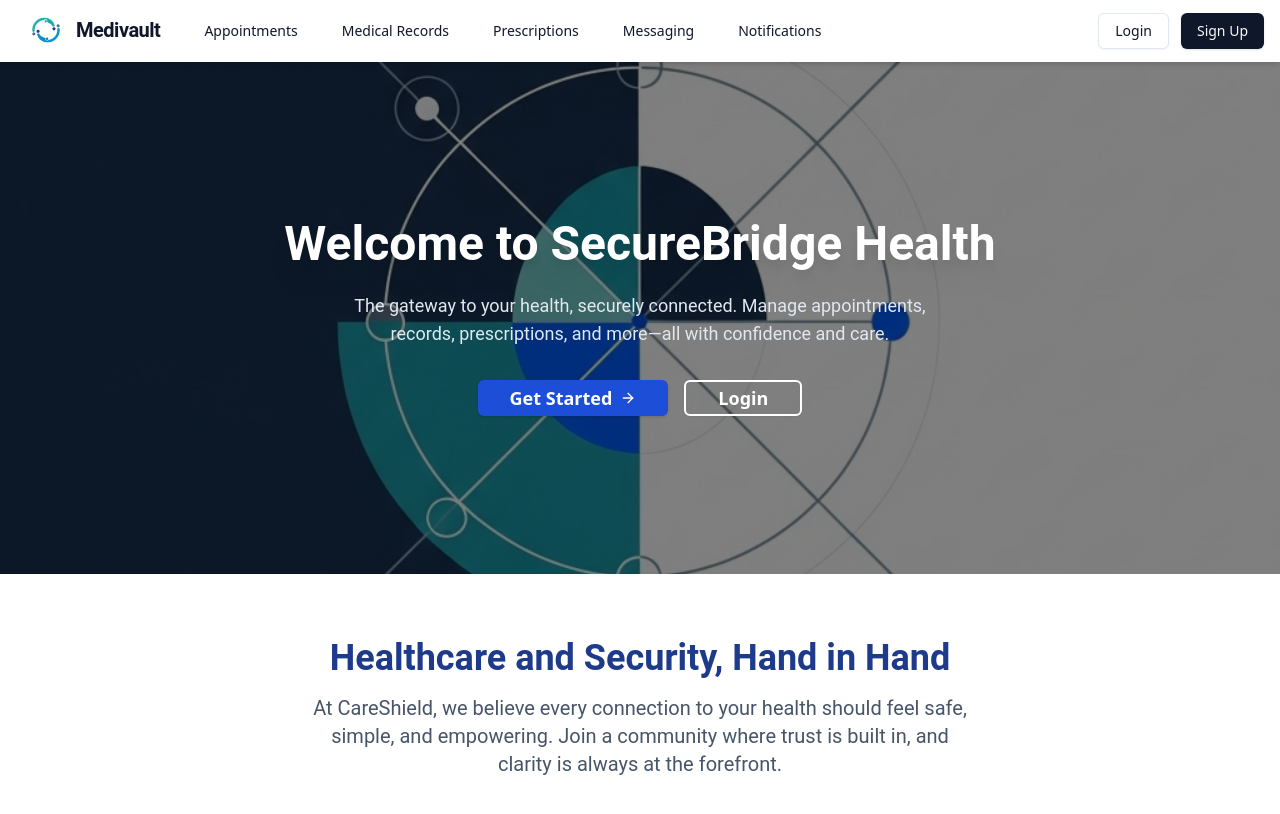
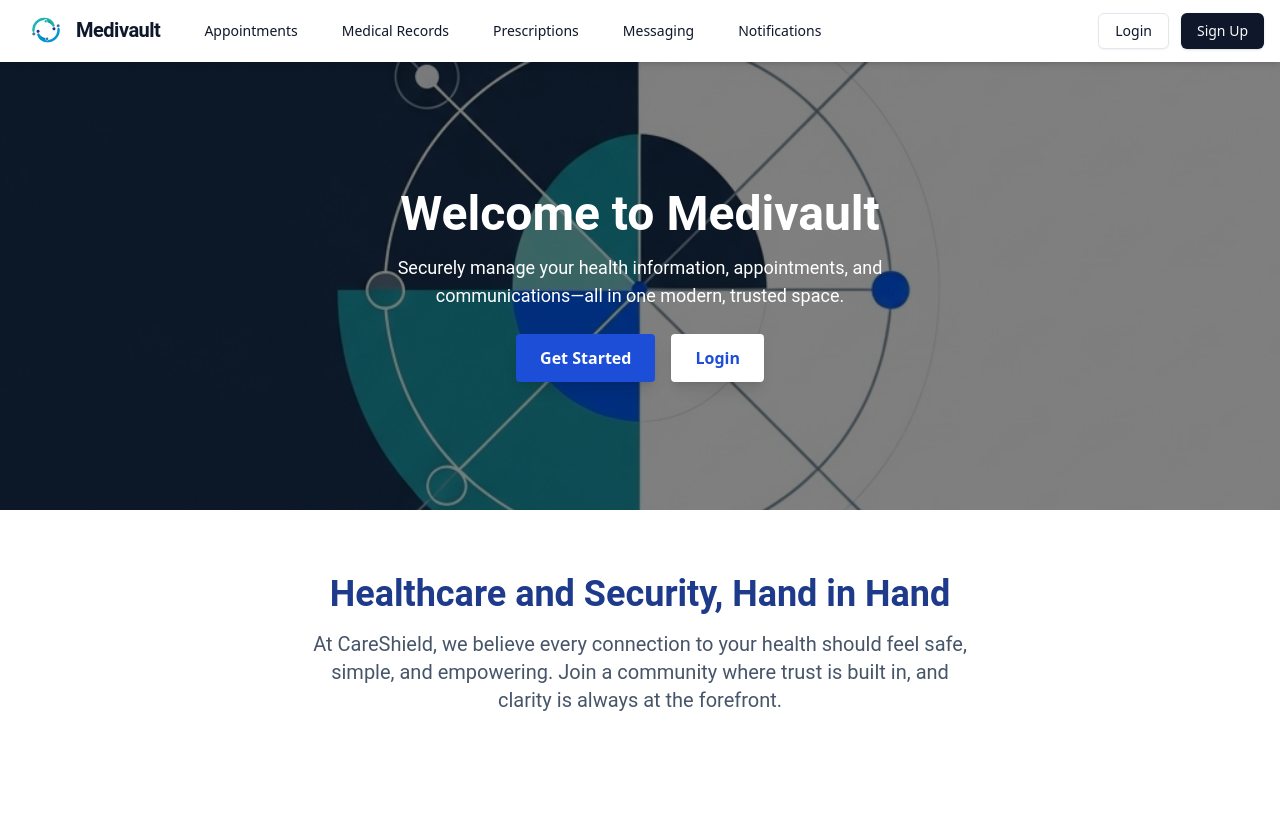
Before and after one commit to Collin-Test-Quome-Org/create-a-comprehensive-hipaa-compliant-patient-por-00ec075e-c3cbda37, a React (Vite) app in the folder frontend/: page / in a window 1280 px wide. Shown: the top 814 px of the page. Built offline with nearby package versions, Linux system fonts and the light colour scheme.

Commit message:
Add Hero, DashboardCards, Footer components and HomePage with branding and nav links

```diff
--- a/frontend/src/components/DashboardCards.tsx
+++ b/frontend/src/components/DashboardCards.tsx
@@ -1,64 +1,74 @@
-import { Card, CardContent, CardHeader, CardTitle } from '@/components/ui/card';
+import { Calendar, FileText, MessageSquare, Bell, Pill, FolderOpen } from 'lucide-react';
+import { motion } from 'framer-motion';
 import { Link } from 'react-router-dom';
-import { CalendarCheck, FileText, MessageCircle, Pill, Bell } from 'lucide-react';
-import { motion } from 'framer-motion';
 
-const dashboardItems = [
+const cards = [
   {
-    icon: <CalendarCheck className="text-primary" size={32} />,
     title: 'Appointments',
-    path: '/appointments',
-    description: 'View, schedule, and manage your medical appointments.'
+    description: 'View, schedule, or manage your upcoming appointments with ease.',
+    icon: Calendar,
+    link: '/appointments',
+    color: 'bg-blue-100 text-blue-700',
   },
   {
-    icon: <FileText className="text-primary" size={32} />,
     title: 'Medical Records',
-    path: '/medical-records',
-    description: 'Securely access your health history and reports.'
+    description: 'Access and upload your health records securely.',
+    icon: FileText,
+    link: '/medical-records',
+    color: 'bg-slate-100 text-slate-700',
   },
   {
-    icon: <Pill className="text-primary" size={32} />,
-    title: 'Prescriptions',
-    path: '/prescriptions',
-    description: 'Track and renew your medications easily.'
+    title: 'Messaging',
+    description: 'Communicate securely with your care team.',
+    icon: MessageSquare,
+    link: '/messaging',
+    color: 'bg-blue-100 text-blue-700',
   },
   {
-    icon: <MessageCircle className="text-primary" size={32} />,
-    title: 'Messaging',
-    path: '/messaging',
-    description: 'Communicate securely with your healthcare providers.'
+    title: 'Notifications',
+    description: 'Stay updated with timely alerts and reminders.',
+    icon: Bell,
+    link: '/notifications',
+    color: 'bg-slate-100 text-slate-700',
   },
   {
-    icon: <Bell className="text-primary" size={32} />,
-    title: 'Notifications',
-    path: '/notifications',
-    description: 'Stay up to date with important alerts.'
-  }
+    title: 'Prescriptions',
+    description: 'Track, renew, and view your prescriptions.',
+    icon: Pill,
+    link: '/prescriptions',
+    color: 'bg-blue-100 text-blue-700',
+  },
+  {
+    title: 'File Upload',
+    description: 'Add important documents to your secure vault.',
+    icon: FolderOpen,
+    link: '/file-upload',
+    color: 'bg-slate-100 text-slate-700',
+  },
 ];
 
-export const DashboardCards = () => (
-  <div className="w-full grid grid-cols-1 sm:grid-cols-2 lg:grid-cols-3 gap-6 py-10">
-    {dashboardItems.map((item, i) => (
+export function DashboardCards() {
+  return (
+    <div className="grid sm:grid-cols-2 md:grid-cols-3 gap-8 mt-8">
+      {cards.map((card, i) => {
+        const Icon = card.icon;
+        return (
           <motion.div
-        key={item.title}
-        initial={{ opacity: 0, y: 24 }}
-        animate={{ opacity: 1, y: 0 }}
-        transition={{ delay: i * 0.12, duration: 0.5 }}
+            key={card.title}
+            whileHover={{ scale: 1.05 }}
+            whileTap={{ scale: 0.98 }}
+            className={`rounded-lg shadow-lg p-6 flex flex-col gap-3 transition-all ${card.color}`}
           >
-        <Link to={item.path} aria-label={item.title}>
-          <Card className="group hover:shadow-2xl transition-shadow duration-200 focus:ring-2 focus:ring-primary/60">
-            <CardHeader className="flex flex-row items-center gap-4">
-              {item.icon}
-              <CardTitle className="text-lg font-bold font-[Roboto] text-slate-800 group-hover:text-primary">
-                {item.title}
-              </CardTitle>
-            </CardHeader>
-            <CardContent className="text-slate-600 font-[Roboto] text-sm">
-              {item.description}
-            </CardContent>
-          </Card>
+            <Link to={card.link} className="flex flex-col items-start gap-2">
+              <span className="inline-flex items-center justify-center w-12 h-12 rounded-full bg-white shadow">
+                <Icon size={28} />
+              </span>
+              <h2 className="text-xl font-bold" style={{fontFamily: 'Roboto, sans-serif'}}>{card.title}</h2>
+              <p className="text-base opacity-80">{card.description}</p>
             </Link>
           </motion.div>
-    ))}
+        );
+      })}
     </div>
   );
+}
--- a/frontend/src/components/Footer.tsx
+++ b/frontend/src/components/Footer.tsx
@@ -1,31 +1,25 @@
 import { Link } from 'react-router-dom';
-import { Facebook, Twitter, Linkedin, Mail } from 'lucide-react';
+import { Shield } from 'lucide-react';
 
 export function Footer() {
   return (
-    <footer className="w-full bg-blue-950 text-white py-8 px-4 flex flex-col items-center mt-16">
-      <div className="flex items-center gap-3 mb-4">
-        <img src="/branding/assets/logo-1.png" className="w-10 h-10" />
-        <span className="text-2xl font-bold font-['Roboto'] tracking-tight">SecureBridge Health</span>
+    <footer className="w-full bg-white border-t border-slate-200 py-8 mt-12">
+      <div className="max-w-7xl mx-auto flex flex-col md:flex-row items-center justify-between px-4 gap-4">
+        <div className="flex items-center gap-2">
+          <img src={require('/branding/assets/logo-0.png')} className="h-8 w-8" />
+          <span className="font-bold text-xl text-[#1d4ed8]" style={{fontFamily: 'Roboto, sans-serif'}}>Medivault</span>
+        </div>
+        <nav className="flex gap-6 text-slate-600 text-base">
+          <Link to="/appointments" className="hover:text-[#1d4ed8]">Appointments</Link>
+          <Link to="/medical-records" className="hover:text-[#1d4ed8]">Records</Link>
+          <Link to="/messaging" className="hover:text-[#1d4ed8]">Messaging</Link>
+          <Link to="/notifications" className="hover:text-[#1d4ed8]">Notifications</Link>
+          <Link to="/prescriptions" className="hover:text-[#1d4ed8]">Prescriptions</Link>
+        </nav>
+        <div className="text-slate-400 text-sm mt-2 md:mt-0">
+          &copy; {new Date().getFullYear()} Medivault. Trusted, Secure, Yours.
+        </div>
       </div>
-      <nav className="flex flex-wrap gap-6 mb-4 text-slate-200">
-        <Link to="/" className="hover:text-blue-300">Home</Link>
-        <Link to="/appointments" className="hover:text-blue-300">Appointments</Link>
-        <Link to="/medical-records" className="hover:text-blue-300">Medical Records</Link>
-        <Link to="/messaging" className="hover:text-blue-300">Messaging</Link>
-        <Link to="/prescriptions" className="hover:text-blue-300">Prescriptions</Link>
-        <Link to="/file-upload" className="hover:text-blue-300">File Upload</Link>
-        <Link to="/notifications" className="hover:text-blue-300">Notifications</Link>
-        <Link to="/login" className="hover:text-blue-300">Login</Link>
-        <Link to="/signup" className="hover:text-blue-300">Sign Up</Link>
-      </nav>
-      <div className="flex gap-4 mb-2">
-        <a href="#" className="hover:text-blue-400"><Facebook className="w-5 h-5" /></a>
-        <a href="#" className="hover:text-blue-400"><Twitter className="w-5 h-5" /></a>
-        <a href="#" className="hover:text-blue-400"><Linkedin className="w-5 h-5" /></a>
-        <a href="mailto:support@securebridge.health" className="hover:text-blue-400"><Mail className="w-5 h-5" /></a>
-      </div>
-      <span className="text-xs text-slate-400">&copy; {new Date().getFullYear()} SecureBridge Health. Bridging you to a healthier tomorrow.</span>
     </footer>
   );
 }
--- a/frontend/src/components/Hero.tsx
+++ b/frontend/src/components/Hero.tsx
@@ -1,33 +1,38 @@
 import { motion } from 'framer-motion';
-import { Button } from '@/components/ui/button';
-import { ArrowRight } from 'lucide-react';
-import { Link } from 'react-router-dom';
+
+const heroVariants = {
+  hidden: { opacity: 0, y: 40 },
+  visible: { opacity: 1, y: 0, transition: { duration: 1 } },
+};
 
 export function Hero() {
   return (
-    <section className="relative h-[32rem] flex items-center justify-center bg-cover bg-center" style={{ backgroundImage: "url('/branding/assets/hero-0.png')" }}>
-      <div className="absolute inset-0 bg-black bg-opacity-50 z-10" />
-      <motion.div
-        className="relative z-20 text-center flex flex-col items-center"
-        initial={{ opacity: 0, y: 60 }}
-        animate={{ opacity: 1, y: 0 }}
-        transition={{ duration: 0.8 }}
-      >
-        <h1 className="text-white text-5xl font-bold font-['Roboto'] mb-6 drop-shadow-xl">
-          Welcome to SecureBridge Health
-        </h1>
-        <p className="text-slate-200 text-lg max-w-xl mx-auto mb-8 font-['Roboto']">
-          The gateway to your health, securely connected. Manage appointments, records, prescriptions, and more—all with confidence and care.
+    <motion.section
+      className="relative w-full h-[28rem] flex items-center justify-center bg-cover bg-center"
+      style={{ backgroundImage: "url('/branding/assets/hero-0.png')" }}
+      initial="hidden"
+      animate="visible"
+      variants={heroVariants}
+    >
+      <div className="absolute inset-0 bg-black bg-opacity-50" />
+      <div className="relative z-10 flex flex-col items-center justify-center text-center px-4">
+        <h1 className="text-white text-5xl font-bold mb-4" style={{fontFamily: 'Roboto, sans-serif'}}>Welcome to Medivault</h1>
+        <p className="text-white text-lg mb-6 max-w-xl" style={{fontFamily: 'Roboto, sans-serif'}}>
+          Securely manage your health information, appointments, and communications—all in one modern, trusted space.
         </p>
         <div className="flex gap-4">
-          <Button asChild id="get-started-cta" className="bg-blue-700 hover:bg-blue-800 text-white px-8 py-3 text-lg font-bold">
-            <Link to="/signup" className="flex items-center gap-2">Get Started <ArrowRight className="w-5 h-5" /></Link>
-          </Button>
-          <Button asChild variant="outline" id="learn-more-cta" className="text-white border-white border-2 px-8 py-3 text-lg font-bold bg-transparent hover:bg-slate-700/30">
-            <Link to="/login">Login</Link>
-          </Button>
+          <a href="/signup">
+            <button id="hero-cta-signup" className="bg-[#1d4ed8] hover:bg-blue-700 text-white font-bold py-3 px-6 rounded shadow-lg transition-all">
+              Get Started
+            </button>
+          </a>
+          <a href="/login">
+            <button id="hero-cta-login" className="bg-white text-[#1d4ed8] hover:bg-blue-100 font-bold py-3 px-6 rounded shadow-lg transition-all">
+              Login
+            </button>
+          </a>
         </div>
-      </motion.div>
-    </section>
+      </div>
+    </motion.section>
   );
 }
--- a/frontend/src/pages/HomePage.tsx
+++ b/frontend/src/pages/HomePage.tsx
@@ -1,26 +1,21 @@
 import { Hero } from '@/components/Hero';
-import { FeatureCards } from '@/components/FeatureCards';
-import { motion } from 'framer-motion';
+import { DashboardCards } from '@/components/DashboardCards';
+import { Footer } from '@/components/Footer';
 
 export function HomePage() {
   return (
-    <main className="min-h-screen bg-slate-50">
+    <div className="min-h-screen flex flex-col bg-[#f8fafc]">
       <Hero />
-      <FeatureCards />
-      <motion.section
-        className="max-w-3xl mx-auto text-center my-20 px-4"
-        initial={{ opacity: 0, y: 40 }}
-        whileInView={{ opacity: 1, y: 0 }}
-        viewport={{ once: true }}
-        transition={{ duration: 0.7 }}
-      >
-        <h2 className="text-3xl font-bold font-['Roboto'] text-blue-900 mb-4">Why SecureBridge Health?</h2>
-        <p className="text-lg text-slate-700 mb-8 font-['Roboto']">
-          At SecureBridge Health, we believe that health belongs in your hands—but protected by ours.
-          Peace of mind meets powerful health management with our secure, caring, and friendly platform.
-          Because you deserve clarity, confidence, and connection every step of your journey.
-        </p>
-      </motion.section>
-    </main>
+      <main className="flex-1 max-w-7xl mx-auto px-4 pb-8">
+        <section className="mt-12 text-center mb-2">
+          <h2 className="text-3xl font-bold text-[#1d4ed8] mb-2" style={{fontFamily: 'Roboto, sans-serif'}}>Your Health, Our Vault</h2>
+          <p className="text-lg text-slate-700 max-w-xl mx-auto">
+            Medivault is your personal, secure gateway to a healthier, more organized life. Designed with care for patients who value privacy and convenience.
+          </p>
+        </section>
+        <DashboardCards />
+      </main>
+      <Footer />
+    </div>
   );
 }
```
Lines whose indentation alone changed are shown as unchanged.
